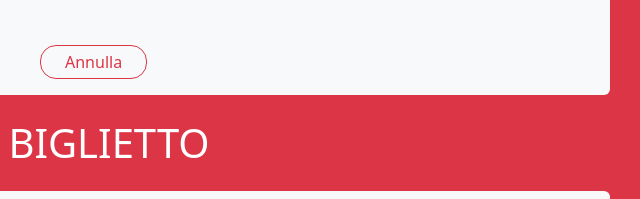
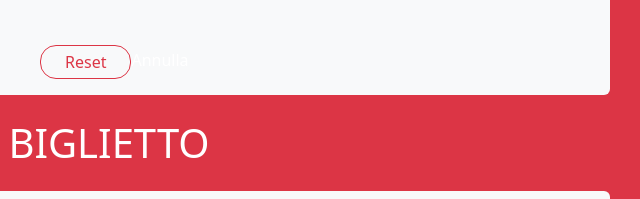
Before and after one commit to mariyadyshkant/js-biglietto-treno-form, a plain HTML site: page index.html in a window 1280 px wide. Shown: the part 185-384 px from the top of the page, 600-1240 px from the left. Drawn offline with nearby package versions, Linux system fonts and the light colour scheme.

Commit message:
Replace cancel button with reset input for better form functionality

```diff
--- a/index.html
+++ b/index.html
@@ -44,8 +44,8 @@
                             class="btn btn-outline-secondary rounded-4 px-4 py-1">Calcola</button>
                     </div>
                     <div class="col-3">
-                        <button id="cancel_btn" type="button"
-                            class="btn btn-outline-danger rounded-4 px-4 py-1">Annulla</button>
+                        <input id="cancel_btn" type="reset" value="Reset"
+                            class="btn btn-outline-danger rounded-4 px-4 py-1">Annulla</input>
                     </div>
                 </div>
             </div>
```
